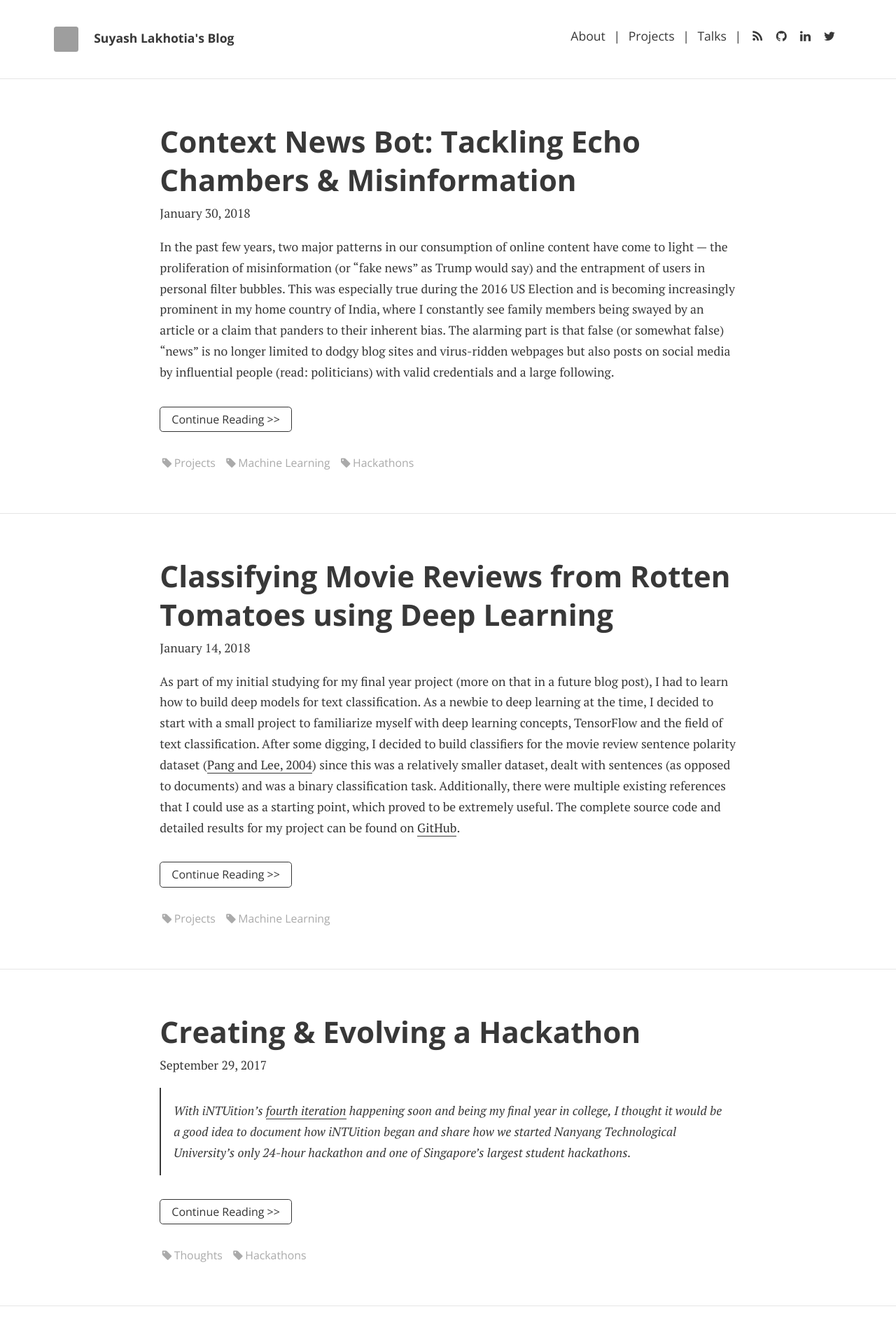
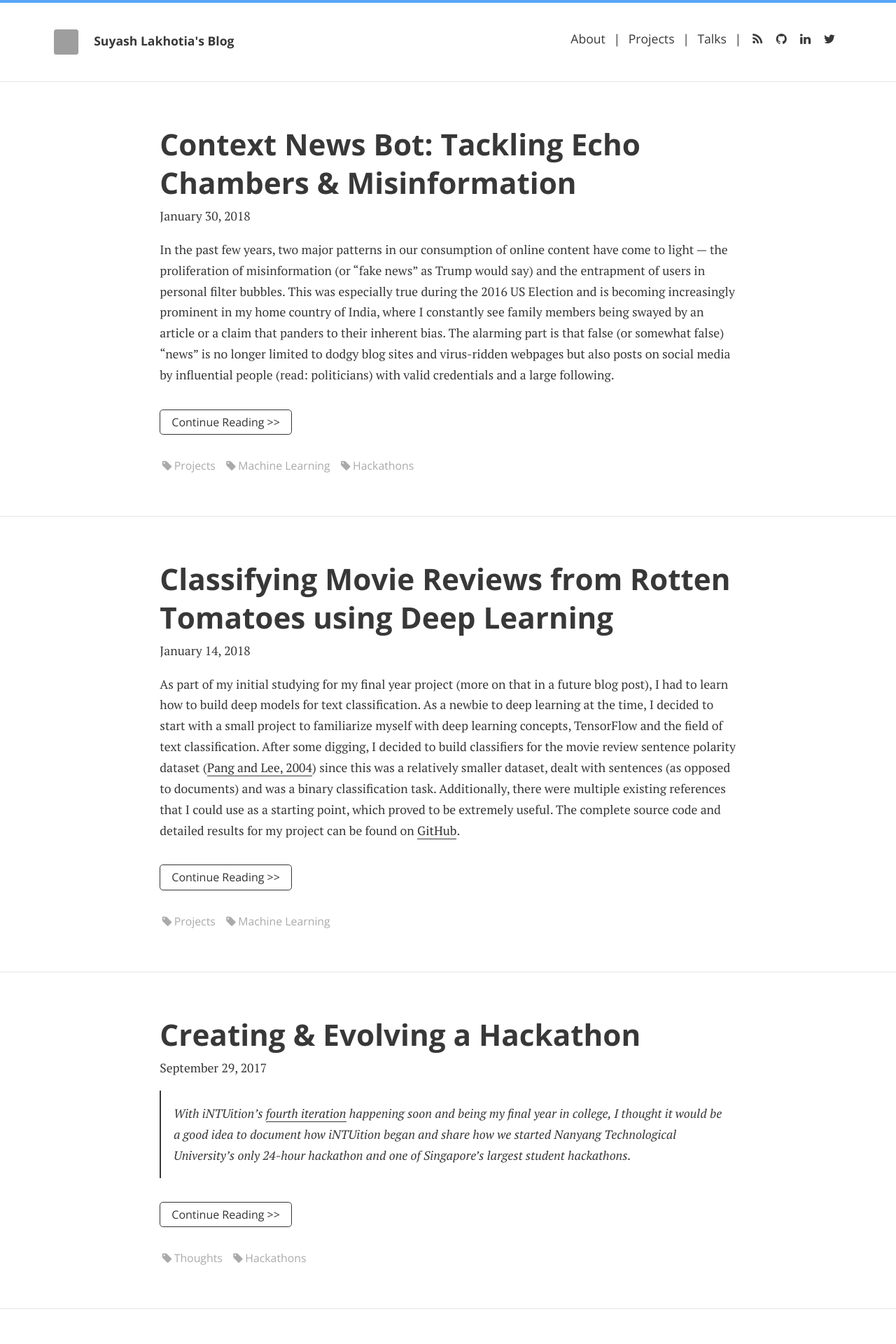
Before and after one commit to SuyashLakhotia/blog, a Jekyll site: the page built from index.html, in a window 1280 px wide. Shown: the top 1920 px of the page at 70% size. Built offline with Jekyll 4.4.1, drawn with Linux system fonts in a browser that asks for light colours; nearby versions of some CDN libraries; the list of posts is cut into pages by our own code; grey boxes are pictures that could not be loaded.

Commit message:
Added Top & Bottom Border

```diff
--- a/_layouts/default.html
+++ b/_layouts/default.html
@@ -3,8 +3,10 @@
     {% include head.html %}
 
     <body>
-        {% include header.html %}
-        <div class="content">{{ content }}</div>
-        {% include footer.html %}
+        <div class="main-container">
+            {% include header.html %}
+            <div class="content">{{ content }}</div>
+            {% include footer.html %}
+        </div>
     </body>
 </html>
--- a/_sass/base/_global.scss
+++ b/_sass/base/_global.scss
@@ -6,3 +6,10 @@
 html {
     background: #fff;
 }
+
+.main-container {
+    min-height: 100%;
+    min-height: 100vh;
+    border-top: 4px solid #58a5f7;
+    border-bottom: 4px solid #58a5f7;
+}
--- a/_sass/styles/_typography.scss
+++ b/_sass/styles/_typography.scss
@@ -2,7 +2,6 @@
     color: $text-color;
     font-family: $font-family-main;
     font-size: 1.1em;
-    word-wrap: break-word;
 }
 
 h1,
```
